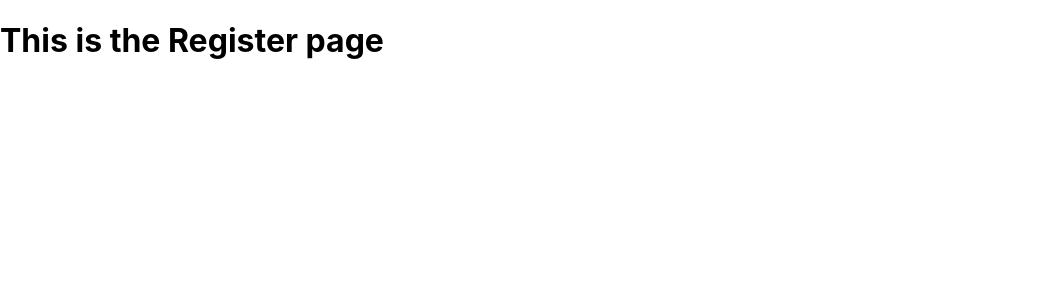
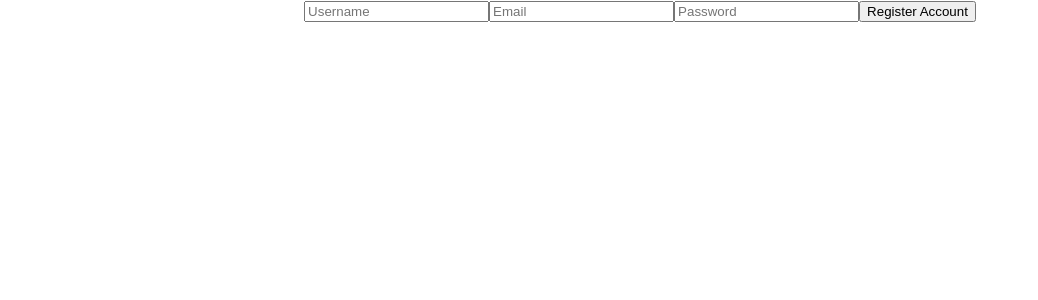
Before and after one commit to KiwiSM/Fotografen, a React (Create React App) app in the folder frontend/: page /register in a window 1280 px wide. Shown: the top 300 px of the page, without its empty margins (0-1038 px from the left). Built offline with nearby package versions, Linux system fonts and the light colour scheme; the HTML template or start-up script is replaced by a standard one.

Commit message:
Register

```diff
--- a/frontend/src/Pages/Login.tsx
+++ b/frontend/src/Pages/Login.tsx
@@ -2,7 +2,7 @@ import React from "react";
 import { useRef, useState } from "react";
 
 export default function Login() {
-    const [checkAccount, setCheckAccount] = useState<Object>()
+    const [checkAccount, setCheckAccount] = useState<Object>();
     const username = useRef(null);
     const password = useRef(null);
 
@@ -28,9 +28,9 @@ export default function Login() {
 
     return (
         <section className="App">
-            <input ref={username} type="text" id="username" placeholder="Username" />
-            <input ref={password} type="password" id="password" placeholder="Password" />
-            <button onClick={CheckAccount} id="login-button">Log in</button>
+            <input ref={username} type="text" placeholder="Username" />
+            <input ref={password} type="password" placeholder="Password" />
+            <button onClick={CheckAccount}>Log in</button>
         </section>
     )
 }
--- a/frontend/src/Pages/Register.tsx
+++ b/frontend/src/Pages/Register.tsx
@@ -1,7 +1,30 @@
 import React from "react";
+import { useRef, useState } from "react";
 
 export default function Register() {
+    const [registerAccount, setRegisterAccount] = useState<Object>();
+    const username = useRef(null);
+    const email = useRef(null);
+    const password = useRef(null);
+
+    function RegisterAccount() {
+        let account = {
+            username: username.current.value,
+            email: email.current.value,
+            password: password.current.value
+        };
+
+        setRegisterAccount(account)
+    }
+
+    console.log(registerAccount);
+
     return (
-        <h1>This is the Register page</h1>
+        <section className="App">
+            <input ref={username} type="text" placeholder="Username" />
+            <input ref={email} type="text" placeholder="Email" />
+            <input ref={password} type="password" placeholder="Password" />
+            <button onClick={RegisterAccount}>Register Account</button>
+        </section>
     )
 }
```
